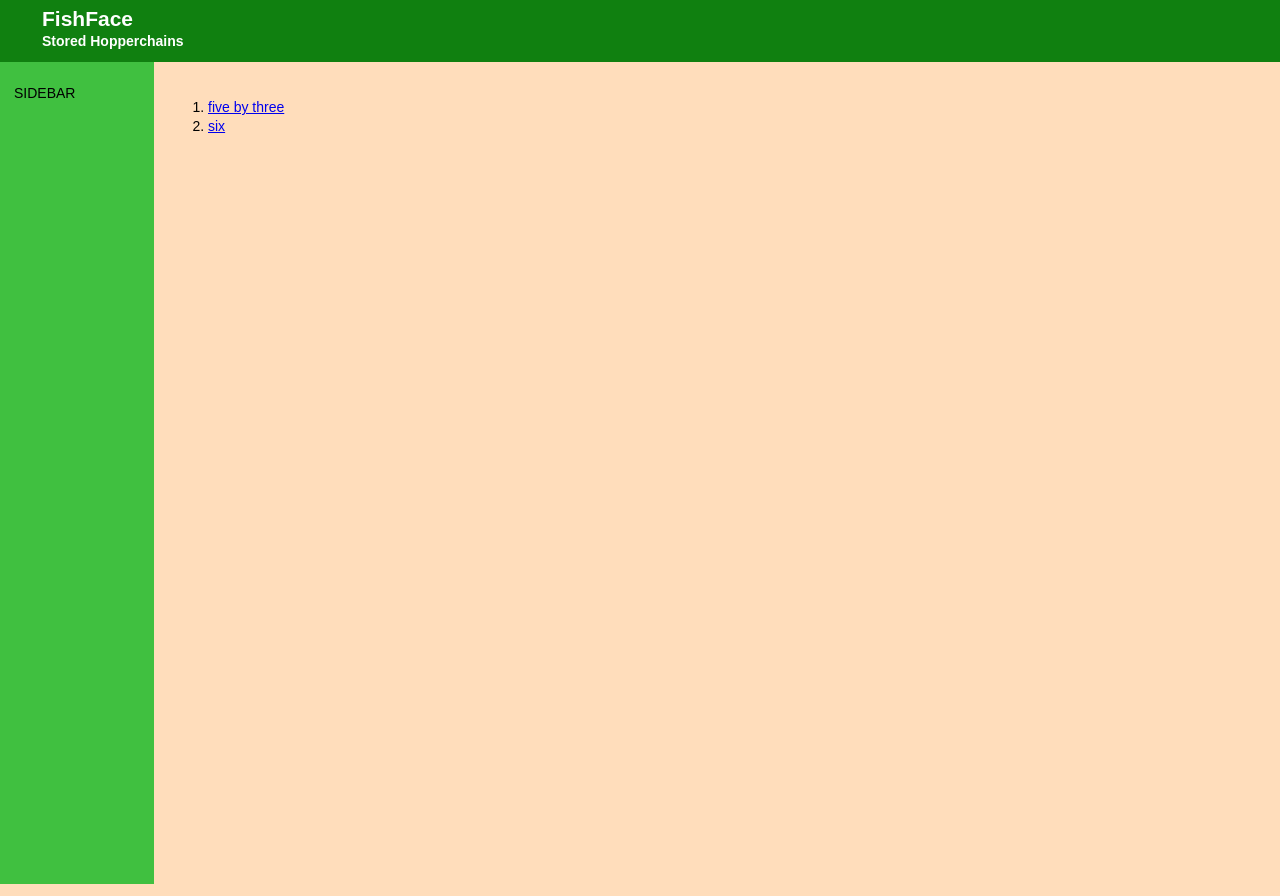
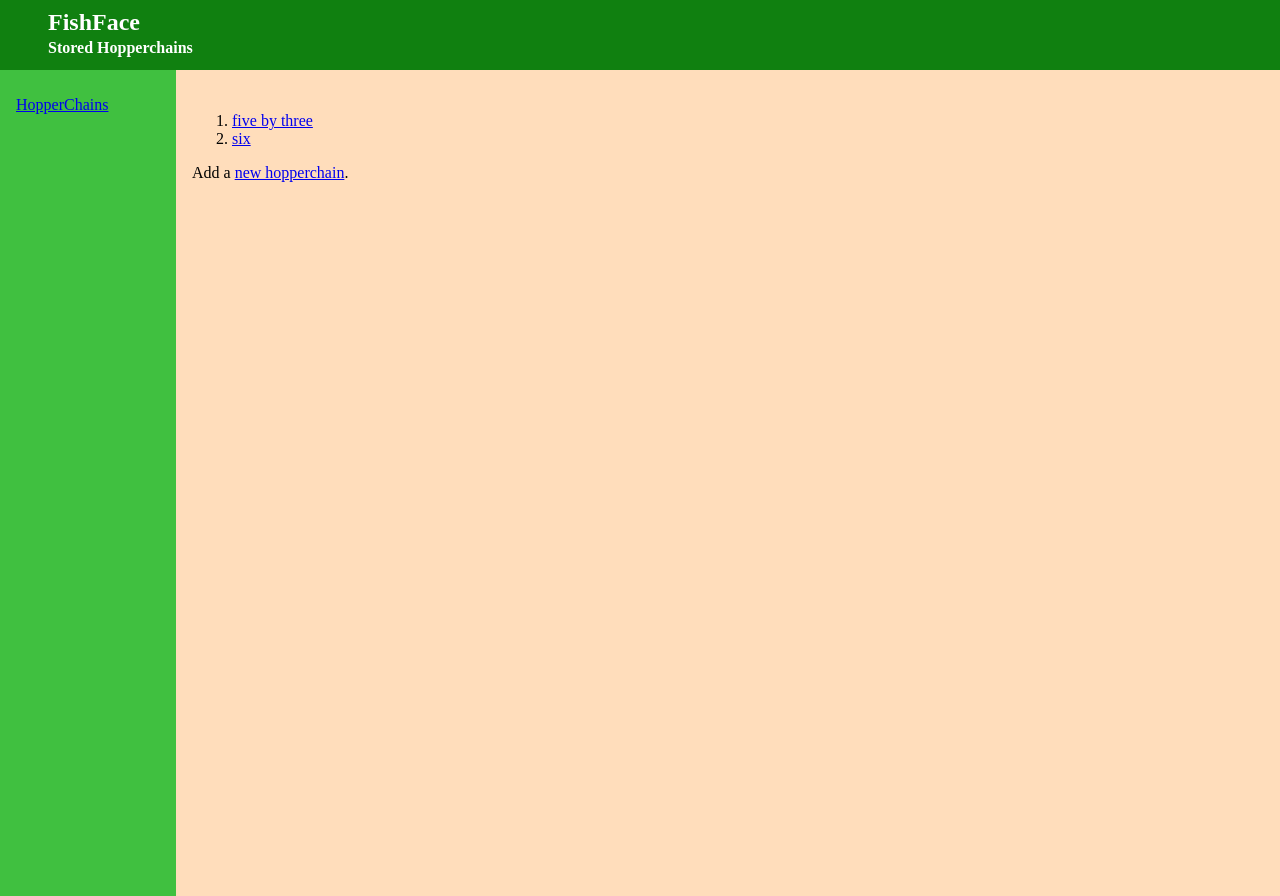
Before and after one commit to wil-langford/FishFace2, a Django app: a page that uses django_fishface/djff/templates/djff/base.html in a window 1280 px wide. Run offline with Django 3.2, Linux system fonts and the light colour scheme; data comes from the database, SQL or seed files in the repository; parts of the project's set-up code (start-up, migrations or seed data) failed here and were passed over.

Commit message:
The basic CRUD stuff for the placeholder hopperchain editor is done.
Next up is the preview of the effect of the hopperchain, and then the
placeholder front end of the hopperchain editor will be complete.

```diff
--- a/django_fishface/djff/static/djff/base.css
+++ b/django_fishface/djff/static/djff/base.css
@@ -8,7 +8,7 @@ html, body
 body
 {
     background: #FFDDBB;
-    font: 14px/1.333 sans-serif;
+    font-size: 100%;
     color: #000000;
 }
 
@@ -51,7 +51,7 @@ header
 }
 
 
-.hopper_line .set
+.hopper_line .updown
 {
     color: blue;
 }
@@ -59,9 +59,21 @@ header
 .hopper_line .type
 {
     color: black;
+    font-size: 2em;
+    font-weight: bold;
 }
 
 .hopper_line .parameters
 {
     color: #555555;
 }
+
+.hopper_line .disabled
+{
+    color: gray;
+}
+
+.deleter .warning
+{
+    color: red;
+}
--- a/django_fishface/djff/templates/djff/base.html
+++ b/django_fishface/djff/templates/djff/base.html
@@ -16,7 +16,9 @@
 
 <div id="sidebar">
     {% block sidebar %}
-    SIDEBAR
+    <a href="{% url 'djff:hopperchain_index' %}">
+        HopperChains
+    </a>
     {% endblock %}
 </div>
 
--- a/django_fishface/djff/templates/djff/hopperchain_index.html
+++ b/django_fishface/djff/templates/djff/hopperchain_index.html
@@ -3,17 +3,17 @@
 {% block subtitle %}Stored Hopperchains{% endblock %}
 
 {% block content %}
-{% if hopperchain_list %}
     <ol>
     {% for chain in hopperchain_list %}
                 <li>
-                <a href="{% url 'djff:hopperchain_detail' chain.id %}">
+                    <a href="{% url 'djff:hopperchain_edit' chain.id %}">
                     {{ chain.hopperchain_name }}
                     </a>
                 </li>
+    {% empty %}
+        <p>No hopperchains have been stored.</p>
     {% endfor %}
     </ol>
-{% else %}
-    <p>No hopperchains have been stored.</p>
-{% endif %}
+
+    <p>Add a <a href="{% url 'djff:hopperchain_new' %}">new hopperchain</a>.</p>
 {% endblock %}
--- a/django_fishface/djff/urls.py
+++ b/django_fishface/djff/urls.py
@@ -8,16 +8,6 @@ urlpatterns = dcu.patterns(
         r'^hc/$',
         views.hopperchain_index,
         name='hopperchain_index'
-    ),
-    dcu.url(
-        r'^hc/(?P<chain_id>\d+)/$',
-        views.hopperchain_detail,
-        name='hopperchain_detail'
-    ),
-    dcu.url(
-        r'^hc/edit/(?P<chain_id>\d+)/$',
-        views.hopperchain_edit,
-        name='hopperchain_edit'
     ),
     dcu.url(
         r'^hc/rename/(?P<chain_id>\d+)/$',
@@ -31,12 +21,47 @@ urlpatterns = dcu.patterns(
     ),
     dcu.url(
         r'^hc/edit/(?P<chain_id>\d+)/delete/(?P<hopper_index>\d+)/$',
-        views.hopperchain_delete,
-        name='hopperchain_delete'
+        views.hopperchain_delete_hopper,
+        name='hopperchain_delete_hopper'
     ),
     dcu.url(
         r'^hc/edit/(?P<chain_id>\d+)/insert/(?P<hopper_index>\d+)/$',
-        views.hopperchain_insert,
-        name='hopperchain_insert'
+        views.hopperchain_insert_hopper,
+        name='hopperchain_insert_hopper'
+    ),
+    dcu.url(
+        r'^hc/edit/(?P<chain_id>\d+)/editor/$',
+        views.hopperchain_editor,
+        name='hopperchain_editor'
+    ),
+    dcu.url(
+        r'^hc/edit/(?P<chain_id>\d+)/up/(?P<hopper_index>\d+)/$',
+        views.hopperchain_up,
+        name='hopperchain_up'
+    ),
+    dcu.url(
+        r'^hc/edit/(?P<chain_id>\d+)/down/(?P<hopper_index>\d+)/$',
+        views.hopperchain_down,
+        name='hopperchain_down'
+    ),
+    dcu.url(
+        r'^hc/edit/(?P<chain_id>\d+)/set/(?P<hopper_index>\d+)/(?P<hop_type>\w+)/$',
+        views.hopperchain_set,
+        name='hopperchain_set'
+    ),
+    dcu.url(
+        r'^hc/edit/(?P<chain_id>\d+)/$',
+        views.hopperchain_edit,
+        name='hopperchain_edit'
+    ),
+    dcu.url(
+        r'^hc/deleter/(?P<chain_id>\d+)/$',
+        views.hopperchain_deleter,
+        name='hopperchain_deleter'
+    ),
+    dcu.url(
+        r'^hc/new/$',
+        views.hopperchain_new,
+        name='hopperchain_new'
     ),
 )
--- a/django_fishface/djff/views.py
+++ b/django_fishface/djff/views.py
@@ -1,30 +1,24 @@
+from ast import literal_eval as eval
+import logging
+
 import django.shortcuts as ds
 import django.http as dh
 import django.core.urlresolvers as dcu
 
 from djff.models import Experiment, Image, ImageAnalysis
 from djff.models import HopperChain
+from fishface.hoppers import CLASS_PARAMS
+
+
+logging.basicConfig(
+    level = logging.INFO,
+    format = '%(asctime)s %(levelname)s %(message)s',
+    filename = '/tmp/djangoLog.log',)
+
+logger = logging.getLogger(__name__)
 
 def index(request):
     pass
-
-
-def hopperchain_edit(request, chain_id):
-    chain = ds.get_object_or_404(HopperChain, pk=chain_id)
-    return ds.render(
-        request,
-        'djff/hopperchain_edit.html',
-        {'chain': chain}
-    )
-
-
-def hopperchain_detail(request, chain_id):
-    chain = ds.get_object_or_404(HopperChain, pk=chain_id)
-    return ds.render(
-        request,
-        'djff/hopperchain_detail.html',
-        {'chain': chain}
-    )
 
 
 def hopperchain_index(request):
@@ -35,7 +29,7 @@ def hopperchain_index(request):
     return ds.render(request, 'djff/hopperchain_index.html', context)
 
 
-def hopperchain_delete(request, chain_id, hopper_index):
+def hopperchain_delete_hopper(request, chain_id, hopper_index):
     chain = ds.get_object_or_404(HopperChain, pk=chain_id)
     hopper_index = int(hopper_index)
 
@@ -46,11 +40,56 @@ def hopperchain_delete(request, chain_id, hopper_index):
                                                args=(chain.id,)))
 
 
-def hopperchain_insert(request, chain_id, hopper_index):
+def hopperchain_insert_hopper(request, chain_id, hopper_index):
     chain = ds.get_object_or_404(HopperChain, pk=chain_id)
     hopper_index = int(hopper_index)
 
     chain.hopperchain_spec.insert(hopper_index, ('null', dict()))
+    chain.save()
+
+    return dh.HttpResponseRedirect(dcu.reverse('djff:hopperchain_edit',
+                                               args=(chain.id,)))
+
+
+def hopperchain_up(request, chain_id, hopper_index):
+    logger.info(
+        "Moving hopper {} in chain {} up.\n".format(
+            hopper_index,
+            chain_id,
+        )
+    )
+    chain = ds.get_object_or_404(HopperChain, pk=chain_id)
+    hopper_index = int(hopper_index)
+
+    if hopper_index > 0:
+        (chain.hopperchain_spec[hopper_index],
+            chain.hopperchain_spec[hopper_index-1]) = (
+                chain.hopperchain_spec[hopper_index-1],
+                chain.hopperchain_spec[hopper_index]
+            )
+    chain.save()
+
+    return dh.HttpResponseRedirect(dcu.reverse('djff:hopperchain_edit',
+                                               args=(chain.id,)))
+
+
+def hopperchain_down(request, chain_id, hopper_index):
+    logger.info(
+        "Moving hopper {} in chain {} down.\n".format(
+            hopper_index,
+            chain_id,
+        )
+    )
+    chain = ds.get_object_or_404(HopperChain, pk=chain_id)
+    hopper_index = int(hopper_index)
+
+    if hopper_index < len(chain.hopperchain_spec) - 1:
+        (chain.hopperchain_spec[hopper_index],
+            chain.hopperchain_spec[hopper_index+1]) = (
+                chain.hopperchain_spec[hopper_index+1],
+                chain.hopperchain_spec[hopper_index]
+            )
+
     chain.save()
 
     return dh.HttpResponseRedirect(dcu.reverse('djff:hopperchain_edit',
@@ -74,3 +113,76 @@ def hopperchain_rename(request, chain_id):
         'djff/hopperchain_rename.html',
         {'chain': chain}
     )
+
+
+def hopperchain_edit(request, chain_id):
+    logger.info("Edit page loaded.\n")
+    chain = ds.get_object_or_404(HopperChain, pk=chain_id)
+
+    hopper_classes = CLASS_PARAMS.keys()
+    hopper_classes.remove('null')
+
+    for hop_type, hop_params in chain.hopperchain_spec:
+        def_params = CLASS_PARAMS[hop_type]['params']
+        for key in def_params:
+            if key not in hop_params:
+                if def_params[key][1]:
+                    hop_params[key] = def_params[key][1]
+                else:
+                    hop_params[key] = ''
+
+    return ds.render(
+        request,
+        'djff/hopperchain_edit.html',
+        {
+            'chain': chain,
+            'hopper_classes': hopper_classes,
+        }
+    )
+
+
+def hopperchain_editor(request, chain_id):
+    logger.info("Editing chain {}.".format(chain_id))
+    chain = ds.get_object_or_404(HopperChain, pk=chain_id)
+
+    for key, value in request.POST.iteritems():
+        if 'editparam ' == key[:10]:
+            hopper_index, param_name = key[10:].split(" ")
+            hopper_index = int(hopper_index)
+            chain.hopperchain_spec[hopper_index][1][param_name] = value
+
+    chain.save()
+
+    return dh.HttpResponseRedirect(dcu.reverse('djff:hopperchain_edit',
+                                               args=(chain.id,)))
+
+
+def hopperchain_set(request, chain_id, hopper_index, hop_type):
+    chain = ds.get_object_or_404(HopperChain, pk=chain_id)
+    hopper_index = int(hopper_index)
+
+    chain.hopperchain_spec[hopper_index] = (hop_type, dict())
+    chain.save()
+
+    return dh.HttpResponseRedirect(dcu.reverse('djff:hopperchain_edit',
+                                               args=(chain.id,)))
+
+
+def hopperchain_new(request):
+    chain = HopperChain()
+    chain.hopperchain_spec = [ ('null', dict())]
+    chain.hopperchain_name = "New HopperChain"
+    chain.save()
+
+    return dh.HttpResponseRedirect(dcu.reverse('djff:hopperchain_rename',
+                                               args=(chain.id,)))
+
+
+def hopperchain_deleter(request, chain_id):
+    chain = ds.get_object_or_404(HopperChain, pk=chain_id)
+
+    chain.hopperchain_name = request.POST['new_name']
+    chain.save()
+
+    return dh.HttpResponseRedirect(dcu.reverse('djff:hopperchain_edit',
+                                               args=(chain.id,)))
```
Also changed, not shown: django_fishface/djff/templates/djff/hopperchain_detail.html (deleted, +0 -26 lines), django_fishface/djff/templates/djff/hopperchain_edit.html (+55 -5 lines). Lines whose indentation alone changed are shown as unchanged.
